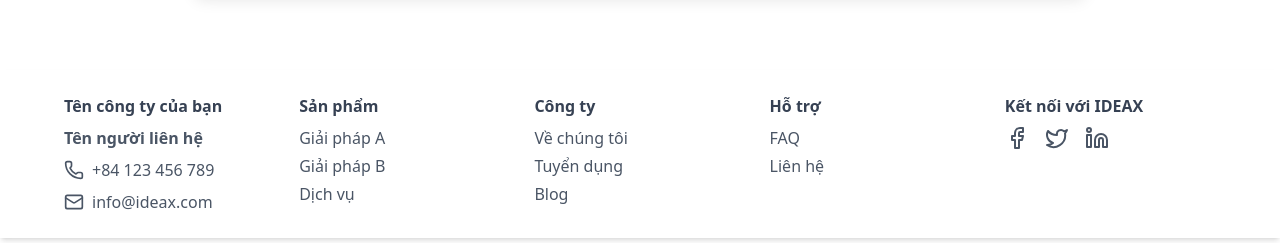
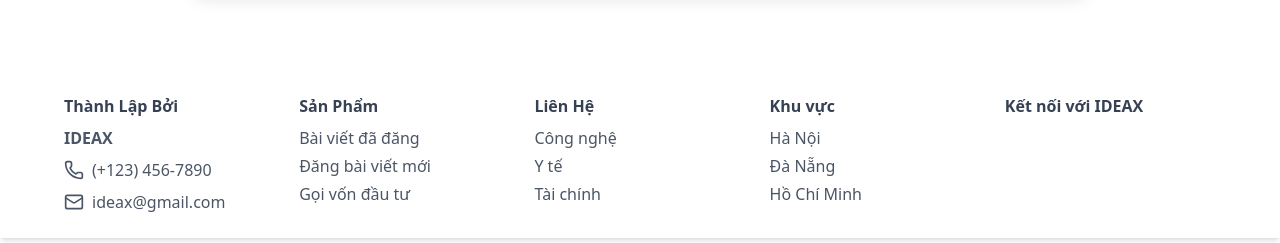
Before and after one commit to giangdaiduong/Capstone2-Frontend, a Next.js app: page /login in a window 1280 px wide. Shown: the part 554-797 px from the top of the page. Built offline with nearby package versions, Linux system fonts and the light colour scheme; no server answers; what @alvin0/http-driver, @bprogress/next would draw is missing.

Commit message:
Update Pagitation

```diff
--- a/src/components/layouts/client/FooterClient.tsx
+++ b/src/components/layouts/client/FooterClient.tsx
@@ -1,59 +1,28 @@
-import { Mail, Phone, Facebook, Twitter, Linkedin } from 'lucide-react';
-const FOOTER_CONTACT = {
-  company: 'Tên công ty của bạn',
-  name: 'Tên người liên hệ',
-  phone: '+84 123 456 789',
-  email: 'info@ideax.com',
-};
+import { FOOTER_CONTACT, FOOTER_LINKS } from '@/utils/constants';
+import { Mail, Phone } from 'lucide-react';
 
-const FOOTER_LINKS = [
-  {
-    title: 'Sản phẩm',
-    items: [
-      { label: 'Giải pháp A', href: '/solutions/a' },
-      { label: 'Giải pháp B', href: '/solutions/b' },
-      { label: 'Dịch vụ', href: '/services' },
-    ],
-  },
-  {
-    title: 'Công ty',
-    items: [
-      { label: 'Về chúng tôi', href: '/about' },
-      { label: 'Tuyển dụng', href: '/careers' },
-      { label: 'Blog', href: '/blog' },
-    ],
-  },
-  {
-    title: 'Hỗ trợ',
-    items: [
-      { label: 'FAQ', href: '/faq' },
-      { label: 'Liên hệ', href: '/contact' },
-    ],
-  },
-];
-
-// Component con cho phần thông tin liên hệ
-const ContactInfo = ({ company, name, phone, email }) => (
+function FooterClient() {
+  return (
+    <footer className="bg-white p-6 shadow-md">
+      <div className="max-w-6xl mx-auto grid grid-cols-1 md:grid-cols-5 gap-6">
         <div>
-    <h3 className="text-gray-700 font-semibold mb-2">{company}</h3>
-    <p className="text-gray-600 font-semibold">{name}</p>
+          <h3 className="text-gray-700 font-semibold mb-2">{FOOTER_CONTACT.company}</h3>
+          <p className="text-gray-600 font-semibold">{FOOTER_CONTACT.name}</p>
           <div className="flex items-center mt-2">
             <Phone className="w-5 h-5 text-gray-600 mr-2" />
-      <p className="text-gray-600">{phone}</p>
+            <p className="text-gray-600">{FOOTER_CONTACT.phone}</p>
           </div>
           <div className="flex items-center mt-2">
             <Mail className="w-5 h-5 text-gray-600 mr-2" />
-      <p className="text-gray-600">{email}</p>
+            <p className="text-gray-600">{FOOTER_CONTACT.email}</p>
           </div>
         </div>
-);
 
-// Component con cho mỗi mục liên kết (Sản phẩm, Công ty, Hỗ trợ)
-const LinkSection = ({ title, items }) => (
-  <div>
-    <h3 className="text-gray-700 font-semibold mb-2">{title}</h3>
+        {FOOTER_LINKS.map((section, index) => (
+          <div key={index}>
+            <h3 className="text-gray-700 font-semibold mb-2">{section.title}</h3>
             <ul className="space-y-1">
-      {items.map((item, idx) => (
+              {section.items.map((item, idx) => (
                 <li key={idx}>
                   <a href={item.href} className="text-gray-600 hover:text-blue-600">
                     {item.label}
@@ -62,40 +31,10 @@ const LinkSection = ({ title, items }) => (
               ))}
             </ul>
           </div>
-);
-
-// Component con cho các liên kết mạng xã hội
-const SocialLinks = () => (
-  <div className="flex space-x-4 mt-2">
-    <a href="#" className="text-gray-600 hover:text-blue-600" aria-label="Facebook">
-      <Facebook className="w-6 h-6" />
-    </a>
-    <a href="#" className="text-gray-600 hover:text-blue-600" aria-label="Twitter">
-      <Twitter className="w-6 h-6" />
-    </a>
-    <a href="#" className="text-gray-600 hover:text-blue-600" aria-label="LinkedIn">
-      <Linkedin className="w-6 h-6" />
-    </a>
-    {/* Thêm các icon mạng xã hội khác nếu cần */}
-  </div>
-);
-
-function FooterClient() {
-  return (
-    <footer className="bg-white p-6 shadow-md">
-      <div className="max-w-6xl mx-auto grid grid-cols-1 md:grid-cols-5 gap-6">
-        {/* Phần thông tin liên hệ */}
-        <ContactInfo {...FOOTER_CONTACT} />
-
-        {/* Các mục liên kết động */}
-        {FOOTER_LINKS.map((section, index) => (
-          <LinkSection key={index} {...section} />
         ))}
 
-        {/* Phần kết nối mạng xã hội */}
         <div>
           <h3 className="text-gray-700 font-semibold mb-2">Kết nối với IDEAX</h3>
-          <SocialLinks />
         </div>
       </div>
     </footer>
--- a/src/components/layouts/client/Pagitation.tsx
+++ b/src/components/layouts/client/Pagitation.tsx
@@ -15,48 +15,114 @@ interface PaginationProps {
 }
 
 export function CustomPagination({ totalPages, currentPage, onPageChange, isLoading = false }: PaginationProps) {
+  // Class để vô hiệu hóa các nút khi không thể click hoặc đang tải
   const disabledClass = 'pointer-events-none opacity-50';
 
-  /* ---------- Helpers ---------- */
-  // Tạo mảng các trang cần hiển thị
+  /**
+   * Hàm trợ giúp để xây dựng mảng các trang cần hiển thị, bao gồm dấu ba chấm.
+   * Logic này đảm bảo luôn hiển thị trang đầu, trang cuối, và các trang xung quanh trang hiện tại.
+   */
   const buildPages = (): (number | 'ellipsis')[] => {
-    const raw = new Set<number>();
+    const pagesToShow = [];
+    const maxVisiblePages = 5; // Số lượng trang tối đa muốn hiển thị trực tiếp (bao gồm cả 1 và totalPages)
+    const sidePages = Math.floor((maxVisiblePages - 2) / 2); // Số trang hiển thị ở mỗi bên của trang hiện tại
 
-    raw.add(1);
-    raw.add(totalPages);
-    raw.add(currentPage);
+    // Luôn thêm trang đầu tiên
+    if (totalPages > 0) {
+      pagesToShow.push(1);
+    }
 
-    if (currentPage - 1 > 1) raw.add(currentPage - 1);
-    if (currentPage + 1 < totalPages) raw.add(currentPage + 1);
+    // Tính toán phạm vi các trang xung quanh trang hiện tại
+    let startPage = Math.max(2, currentPage - sidePages);
+    let endPage = Math.min(totalPages - 1, currentPage + sidePages);
 
-    const sorted = Array.from(raw).sort((a, b) => a - b);
+    // Điều chỉnh phạm vi nếu currentPage ở gần đầu hoặc cuối
+    if (currentPage - 1 < sidePages) { // Nếu currentPage ở gần đầu
+      endPage = Math.min(totalPages - 1, maxVisiblePages - 1);
+    } else if (totalPages - currentPage < sidePages + 1) { // Nếu currentPage ở gần cuối
+      startPage = Math.max(2, totalPages - (maxVisiblePages - 2));
+    }
 
-    const result: (number | 'ellipsis')[] = [];
-    sorted.forEach((page, idx) => {
-      if (idx && page - (sorted[idx - 1] as number) > 1) {
-        result.push('ellipsis');
+    // Thêm dấu ba chấm nếu có khoảng trống giữa trang 1 và startPage
+    if (startPage > 2) {
+      pagesToShow.push('ellipsis');
+    }
+
+    // Thêm các trang trong phạm vi tính toán
+    for (let i = startPage; i <= endPage; i++) {
+      pagesToShow.push(i);
+    }
+
+    // Thêm dấu ba chấm nếu có khoảng trống giữa endPage và totalPages
+    if (endPage < totalPages - 1) {
+      pagesToShow.push('ellipsis');
+    }
+
+    // Luôn thêm trang cuối cùng (nếu có nhiều hơn 1 trang và chưa được thêm)
+    if (totalPages > 1 && !pagesToShow.includes(totalPages)) {
+      pagesToShow.push(totalPages);
+    }
+
+    // Loại bỏ các số trang trùng lặp và sắp xếp lại
+    const uniqueSortedPages = Array.from(new Set(pagesToShow)).sort((a, b) => {
+      if (a === 'ellipsis' || b === 'ellipsis') return 0; // Giữ nguyên vị trí ellipsis
+      return (a as number) - (b as number);
+    });
+
+    // Xử lý lại ellipsis nếu có 2 ellipsis cạnh nhau hoặc logic ban đầu chưa tối ưu
+    const finalPages: (number | 'ellipsis')[] = [];
+    uniqueSortedPages.forEach((item, index) => {
+      if (item === 'ellipsis' && index > 0 && finalPages[finalPages.length - 1] === 'ellipsis') {
+        // Bỏ qua nếu có 2 ellipsis liên tiếp
+        return;
       }
-      result.push(page);
+      finalPages.push(item);
     });
-    return result;
+
+    return finalPages;
   };
 
+  // Tạo mảng các trang để hiển thị
   const pages = buildPages();
+
+  // Hàm xử lý click chung cho các nút phân trang
+  const handlePageClick = (e: React.MouseEvent, page: number) => {
+    e.preventDefault();
+    // Chỉ thay đổi trang nếu không trong trạng thái tải và trang khác với trang hiện tại
+    if (!isLoading && currentPage !== page) {
+      onPageChange(page);
+    }
+  };
+
+  // Hàm xử lý click cho nút Previous
+  const handlePreviousClick = (e: React.MouseEvent) => {
+    e.preventDefault();
+    if (!isLoading && currentPage > 1) {
+      onPageChange(currentPage - 1);
+    }
+  };
+
+  // Hàm xử lý click cho nút Next
+  const handleNextClick = (e: React.MouseEvent) => {
+    e.preventDefault();
+    if (!isLoading && currentPage < totalPages) {
+      onPageChange(currentPage + 1);
+    }
+  };
 
   return (
     <Pagination>
       <PaginationContent>
+        {/* Nút Previous */}
         <PaginationItem>
           <PaginationPrevious
             href="#"
             className={currentPage <= 1 || isLoading ? disabledClass : undefined}
-            onClick={e => {
-              e.preventDefault();
-              if (!isLoading && currentPage > 1) onPageChange(currentPage - 1);
-            }}
+            onClick={handlePreviousClick}
           />
         </PaginationItem>
 
+        {/* Render các số trang hoặc dấu ba chấm */}
         {pages.map((item, idx) =>
           item === 'ellipsis' ? (
             <PaginationItem key={`ellipsis-${idx}`}>
@@ -68,10 +134,7 @@ export function CustomPagination({ totalPages, currentPage, onPageChange, isLoad
                 href="#"
                 isActive={currentPage === item}
                 className={isLoading ? disabledClass : undefined}
-                onClick={e => {
-                  e.preventDefault();
-                  if (!isLoading && currentPage !== item) onPageChange(item);
-                }}
+                onClick={(e) => handlePageClick(e, item)}
               >
                 {item}
               </PaginationLink>
@@ -79,14 +142,12 @@ export function CustomPagination({ totalPages, currentPage, onPageChange, isLoad
           )
         )}
 
+        {/* Nút Next */}
         <PaginationItem>
           <PaginationNext
             href="#"
             className={currentPage >= totalPages || isLoading ? disabledClass : undefined}
-            onClick={e => {
-              e.preventDefault();
-              if (!isLoading && currentPage < totalPages) onPageChange(currentPage + 1);
-            }}
+            onClick={handleNextClick}
           />
         </PaginationItem>
       </PaginationContent>
```
Lines whose indentation alone changed are shown as unchanged.
